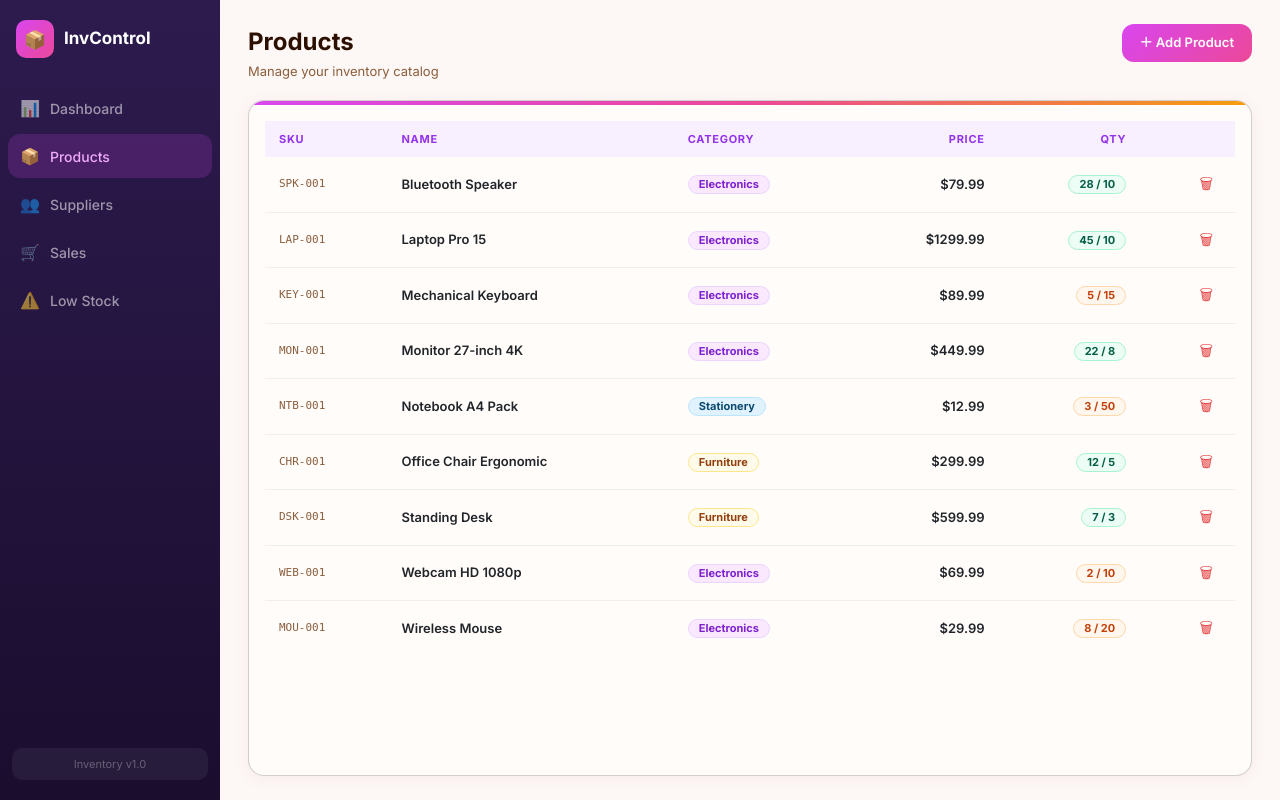
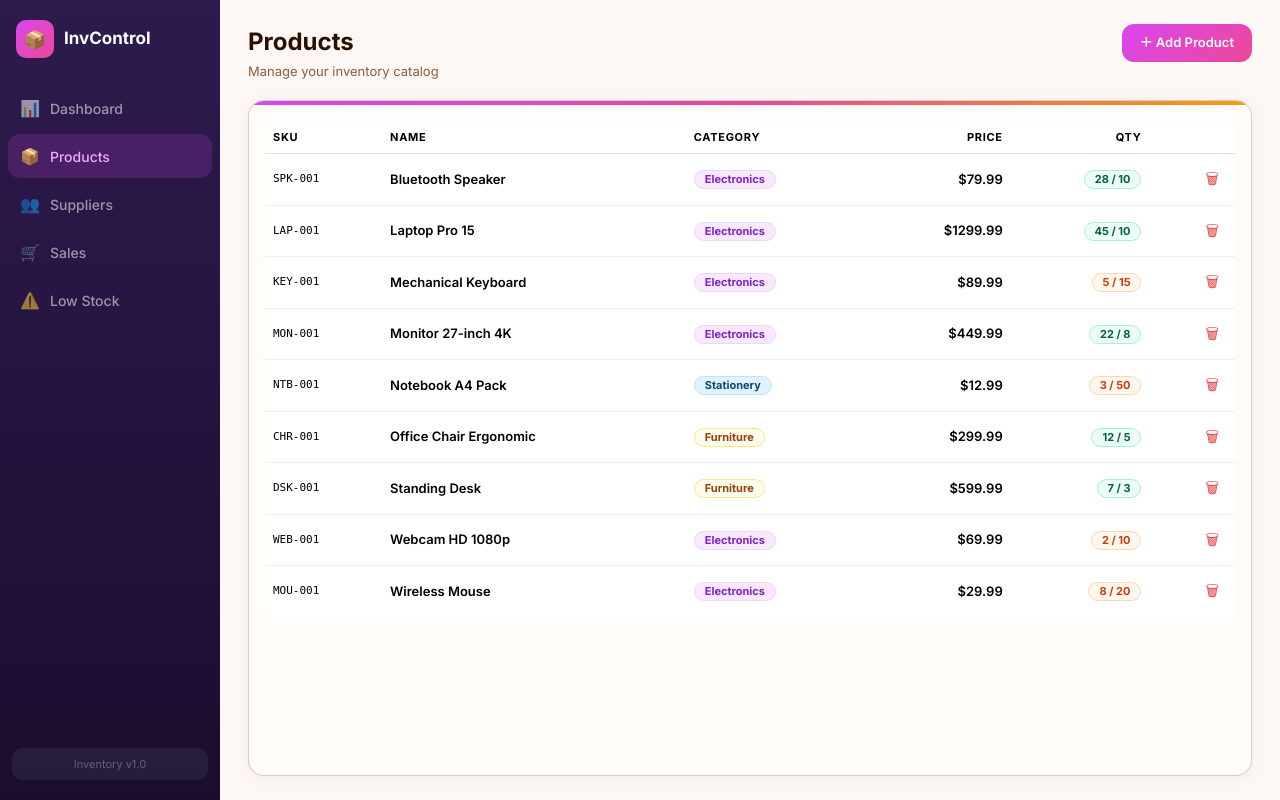
Before and after one commit to Keya0128/invcontrol-dashboard, a Flask app: page /products in a window 1280 px wide. Run offline with Flask 3, Linux system fonts and the light colour scheme; data comes from the database, SQL or seed files in the repository.

Commit message:
Update products.html

```diff
--- a/templates/products.html
+++ b/templates/products.html
@@ -14,12 +14,13 @@
   <div class="card full-card">
     <div class="card-accent-bar bar-fuchsia"></div>
     <div class="card-body">
-      <table>
+      <div class="table-responsive">
+        <table class="table">
           <thead class="thead-fuchsia">
             <tr>
               <th class="th-fuchsia">SKU</th><th class="th-fuchsia">Name</th>
-            <th class="th-fuchsia">Category</th><th class="th-fuchsia text-right">Price</th>
-            <th class="th-fuchsia text-right">Qty</th><th class="th-fuchsia"></th>
+              <th class="th-fuchsia">Category</th><th class="th-fuchsia text-end">Price</th>
+              <th class="th-fuchsia text-end">Qty</th><th class="th-fuchsia"></th>
             </tr>
           </thead>
           <tbody>
@@ -34,12 +35,12 @@
                 {% elif p['category']=='Stationery' %}<span class="badge badge-blue">{{ p['category'] }}</span>
                 {% else %}<span class="badge badge-violet">{{ p['category'] }}</span>{% endif %}
               </td>
-            <td class="text-right font-semi">${{ "%.2f"|format(p['price']) }}</td>
-            <td class="text-right">
+              <td class="text-end font-semi">${{ "%.2f"|format(p['price']) }}</td>
+              <td class="text-end">
                 {% if is_low %}<span class="badge badge-low">{{ p['quantity'] }} / {{ p['min_stock'] }}</span>
                 {% else %}<span class="badge badge-ok">{{ p['quantity'] }} / {{ p['min_stock'] }}</span>{% endif %}
               </td>
-            <td class="text-right">
+              <td class="text-end">
                 <form method="POST" action="{{ url_for('delete_product', id=p['id']) }}"
                       onsubmit="return confirm('Delete {{ p['name'] }}?')">
                   <button type="submit" class="btn-ghost">🗑</button>
@@ -56,22 +57,23 @@
       </div>
     </div>
   </div>
+</div>
 
 <div class="modal-overlay" id="addProductModal">
   <div class="modal">
     <div class="modal-title modal-title-fuchsia">Add New Product</div>
     <form method="POST" action="{{ url_for('add_product') }}">
       <div class="form-grid">
-        <div class="form-group"><label>Name *</label><input type="text" name="name" required placeholder="Laptop Pro 15"/></div>
-        <div class="form-group"><label>SKU *</label><input type="text" name="sku" required placeholder="LAP-001"/></div>
-        <div class="form-group"><label>Category *</label><input type="text" name="category" required list="cat-list" placeholder="Electronics"/>
+        <div class="form-group"><label>Name *</label><input type="text" name="name" required class="form-control" placeholder="Laptop Pro 15"/></div>
+        <div class="form-group"><label>SKU *</label><input type="text" name="sku" required class="form-control" placeholder="LAP-001"/></div>
+        <div class="form-group"><label>Category *</label><input type="text" name="category" required list="cat-list" class="form-control" placeholder="Electronics"/>
           <datalist id="cat-list"><option value="Electronics"><option value="Furniture"><option value="Stationery"></datalist>
         </div>
-        <div class="form-group"><label>Price ($)</label><input type="number" name="price" step="0.01" min="0" placeholder="0.00"/></div>
-        <div class="form-group"><label>Quantity</label><input type="number" name="quantity" min="0" value="0"/></div>
-        <div class="form-group"><label>Min Stock</label><input type="number" name="min_stock" min="0" value="10"/></div>
+        <div class="form-group"><label>Price ($)</label><input type="number" name="price" step="0.01" min="0" class="form-control" placeholder="0.00"/></div>
+        <div class="form-group"><label>Quantity</label><input type="number" name="quantity" min="0" value="0" class="form-control"/></div>
+        <div class="form-group"><label>Min Stock</label><input type="number" name="min_stock" min="0" value="10" class="form-control"/></div>
         <div class="form-group form-full"><label>Supplier</label>
-          <select name="supplier_id"><option value="">— None —</option>
+          <select name="supplier_id" class="form-select"><option value="">— None —</option>
             {% for s in suppliers %}<option value="{{ s['id'] }}">{{ s['name'] }}</option>{% endfor %}
           </select>
         </div>
```
Lines whose indentation alone changed are shown as unchanged.
